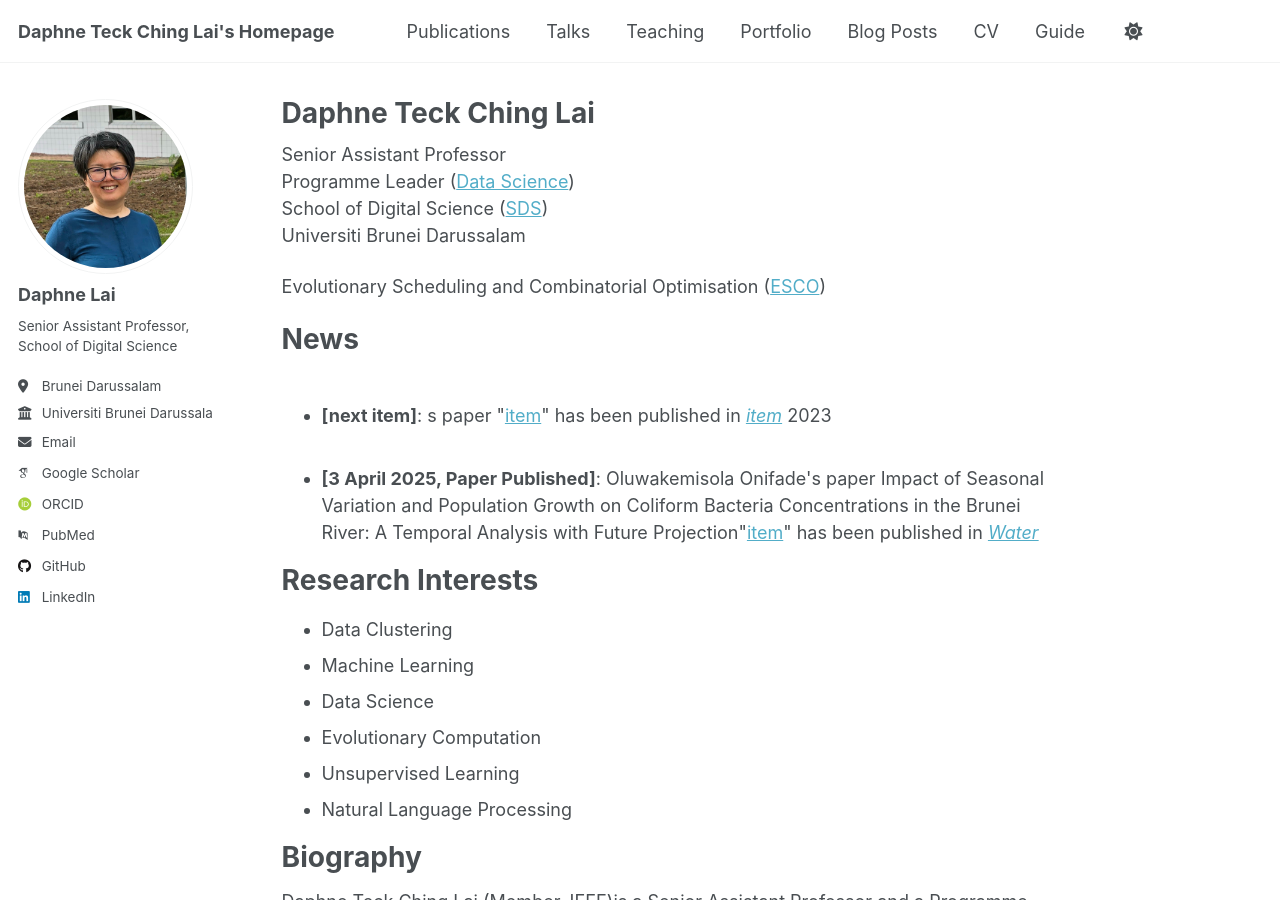
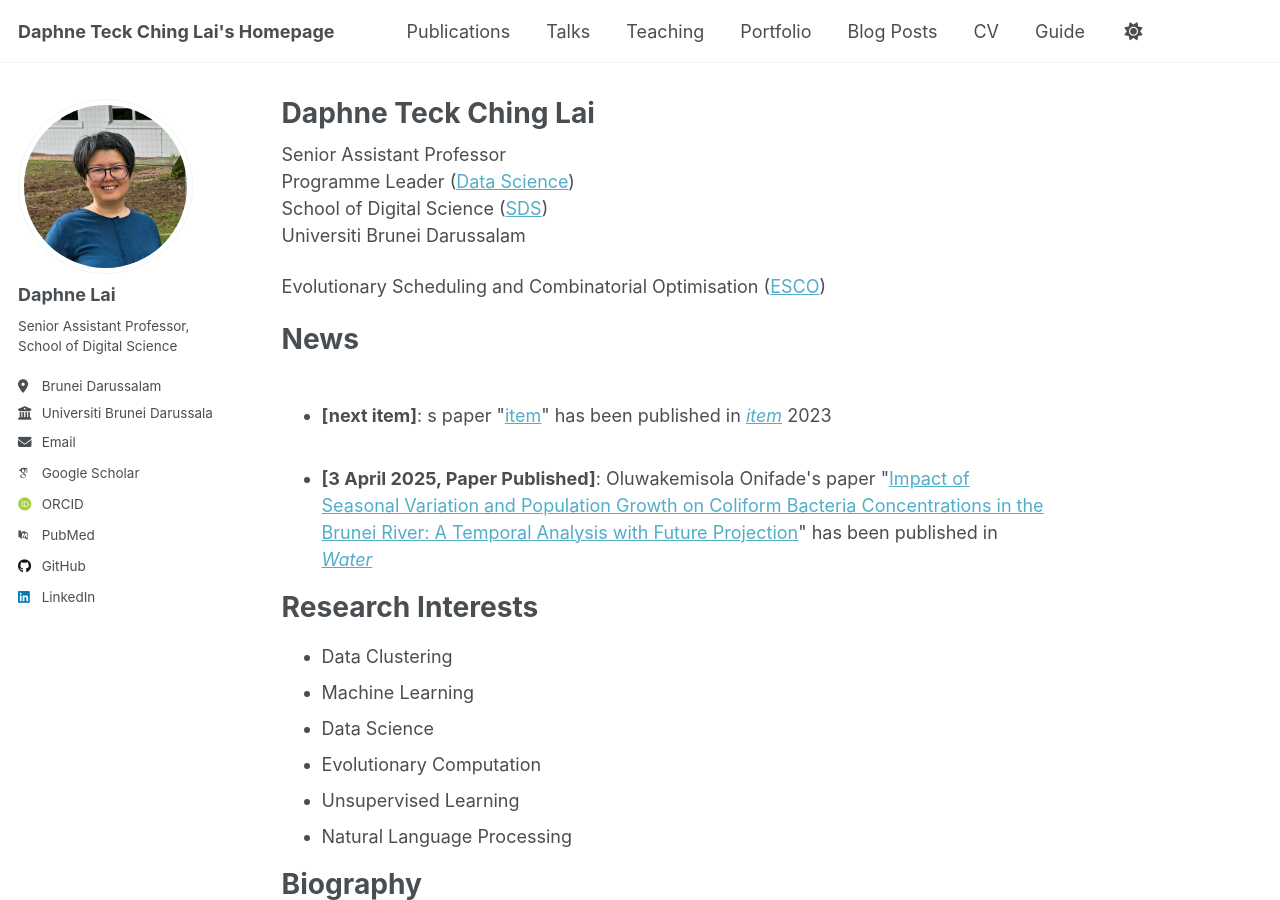
Before and after one commit to dtclai/dtclai.github.io, a Jekyll site: the page built from _pages/about.md, in a window 1280 px wide and 900 px high. Built offline with Jekyll 4.4.1, drawn with Linux system fonts in a browser that asks for light colours; some web fonts are replaced.

Commit message:
Update about.md

```diff
--- a/_pages/about.md
+++ b/_pages/about.md
@@ -25,7 +25,7 @@ News
 <br />
 <li><b>[next item]</b>: s paper "<a href="xxx">item</a>" has been published in <i><a href="item">item</a></i> 2023</li>
 <br />
-<li><b>[3 April 2025, Paper Published]</b>: Oluwakemisola Onifade's paper Impact of Seasonal Variation and Population Growth on Coliform Bacteria Concentrations in the Brunei River: A Temporal Analysis with Future Projection"<a href="https://www.mdpi.com/2073-4441/17/7/1069">item</a>" has been published in <i><a href="https://www.mdpi.com/journal/water">Water</a></i></li>
+<li><b>[3 April 2025, Paper Published]</b>: Oluwakemisola Onifade's paper "<a href="https://www.mdpi.com/2073-4441/17/7/1069">Impact of Seasonal Variation and Population Growth on Coliform Bacteria Concentrations in the Brunei River: A Temporal Analysis with Future Projection</a>" has been published in <i><a href="https://www.mdpi.com/journal/water">Water</a></i></li>
 
 </ul>
 
```
